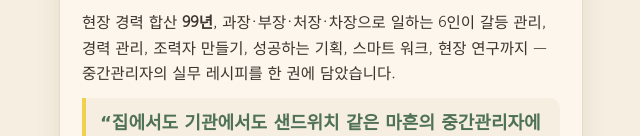
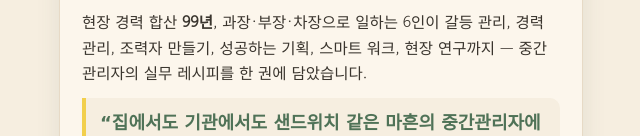
Before and after one commit to kosuk1231/bookconcert, a plain HTML site: page index.html in a window 1280 px wide. Shown: the part 1031-1167 px from the top of the page, without its empty margins (319-959 px from the left). Drawn offline with Linux system fonts and the light colour scheme; a web font is replaced by a local one.

Commit message:
Update index.html

```diff
--- a/index.html
+++ b/index.html
@@ -191,7 +191,7 @@
       <div class="sec-head"><span class="en">About</span><span class="bubble">···</span></div>
       <div class="sec-ko">이런 책이에요</div>
       <p>마흔을 앞두고 모인 소띠 모임 ‘마준소’의 사회복지사 6인이, 40대를 어떻게 맞이해야 현장에서 더 잘 일할 수 있을지 함께 읽고 이야기 나누며 시작된 책입니다.</p>
-      <p>현장 경력 합산 <b>99년</b>, 과장·부장·처장·차장으로 일하는 6인이 갈등 관리, 경력 관리, 조력자 만들기, 성공하는 기획, 스마트 워크, 현장 연구까지 — 중간관리자의 실무 레시피를 한 권에 담았습니다.</p>
+      <p>현장 경력 합산 <b>99년</b>, 과장·부장·차장으로 일하는 6인이 갈등 관리, 경력 관리, 조력자 만들기, 성공하는 기획, 스마트 워크, 현장 연구까지 — 중간관리자의 실무 레시피를 한 권에 담았습니다.</p>
       <div class="quote">“집에서도 기관에서도 샌드위치 같은 마흔의 중간관리자에게.”</div>
       <div class="chips">
         <span class="chip-tag">자기계발 에세이</span>
```
